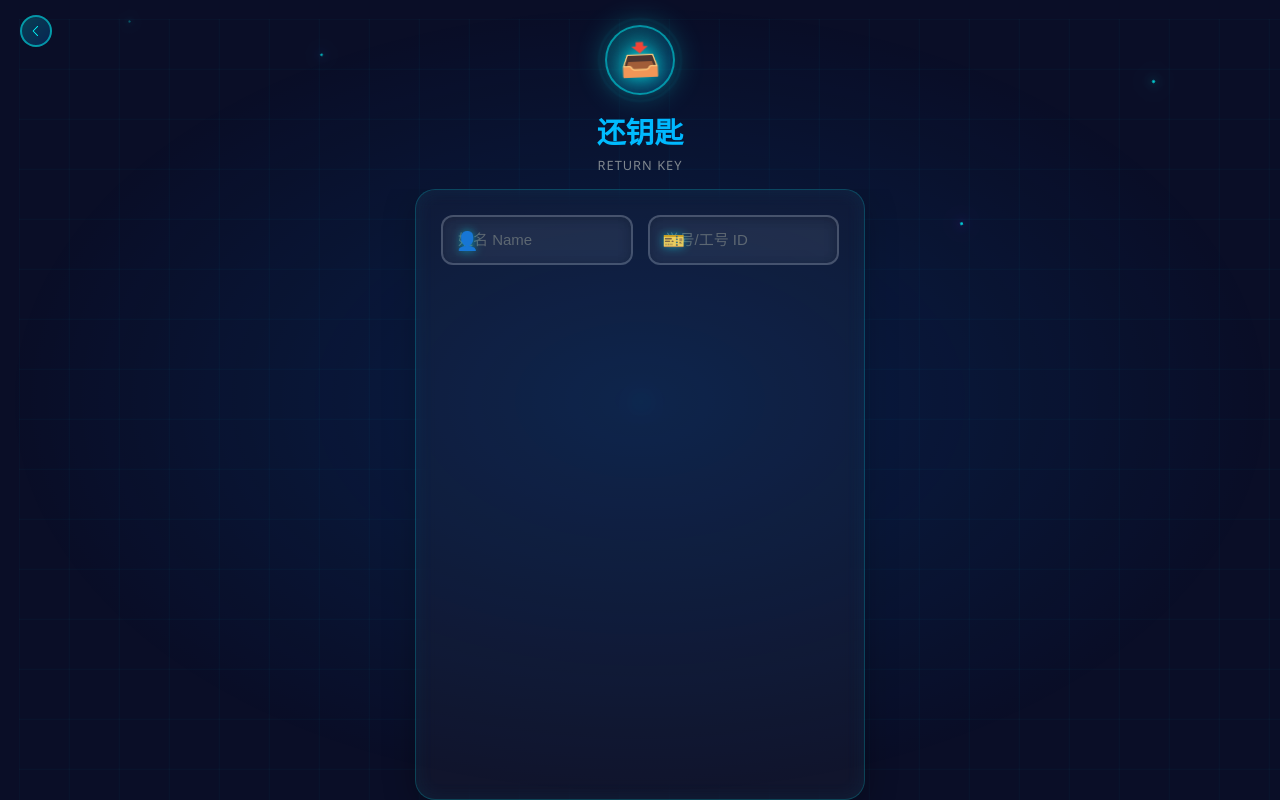
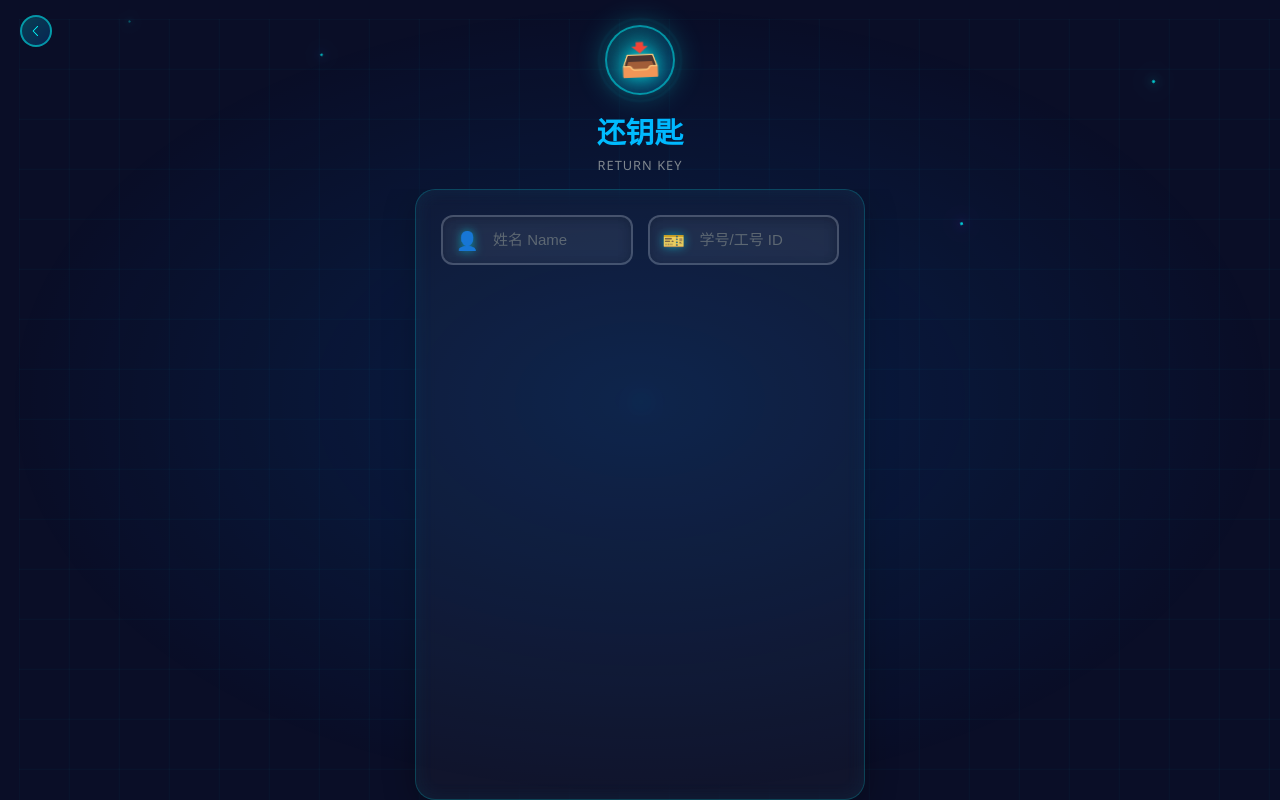
Before and after one commit to qyxa123/Smart_key_cabinet-all, a Vue app in the folder frontend/: page /return in a window 1280 px wide. Built offline with nearby package versions, Linux system fonts and the light colour scheme.

Commit message:
🐛 修复输入框图标遮挡文字问题
- 增加输入框左侧padding到50px
- 图标z-index降低，添加pointer-events: none
- 输入框内部padding-left设为0
- 修复借钥匙和还钥匙页面的输入显示问题
- 确保文字不被图标遮挡

```diff
--- a/frontend/src/views/BorrowKey.vue
+++ b/frontend/src/views/BorrowKey.vue
@@ -460,8 +460,9 @@ export default {
   position: absolute;
   left: 15px;
   font-size: 18px;
-  z-index: 10;
+  z-index: 1;
   filter: drop-shadow(0 0 5px rgba(0, 255, 255, 0.5));
+  pointer-events: none;
 }
 
 .bottom-actions {
@@ -525,7 +526,7 @@ export default {
   border: 2px solid rgba(255, 255, 255, 0.2);
   border-radius: 12px;
   height: 50px;
-  padding-left: 45px;
+  padding-left: 50px !important;
   transition: all 0.3s ease;
   box-shadow: inset 0 2px 10px rgba(0, 0, 0, 0.2);
 }
@@ -547,6 +548,7 @@ export default {
   color: #ffffff;
   font-size: 15px;
   font-weight: 500;
+  padding-left: 0 !important;
 }
 
 :deep(.el-input__inner::placeholder) {
--- a/frontend/src/views/ReturnKey.vue
+++ b/frontend/src/views/ReturnKey.vue
@@ -476,8 +476,9 @@ export default {
   position: absolute;
   left: 15px;
   font-size: 18px;
-  z-index: 10;
+  z-index: 1;
   filter: drop-shadow(0 0 5px rgba(0, 255, 255, 0.5));
+  pointer-events: none;
 }
 
 .section-title {
@@ -660,7 +661,7 @@ export default {
   border: 2px solid rgba(255, 255, 255, 0.2);
   border-radius: 12px;
   height: 50px;
-  padding-left: 45px;
+  padding-left: 50px !important;
   transition: all 0.3s ease;
   box-shadow: inset 0 2px 10px rgba(0, 0, 0, 0.2);
 }
@@ -682,6 +683,7 @@ export default {
   color: #ffffff;
   font-size: 15px;
   font-weight: 500;
+  padding-left: 0 !important;
 }
 
 :deep(.el-input__inner::placeholder) {
@@ -690,7 +692,7 @@ export default {
 }
 
 :deep(.el-select .el-input__wrapper) {
-  padding-left: 45px;
+  padding-left: 50px !important;
 }
 
 :deep(.el-select-dropdown) {
```
